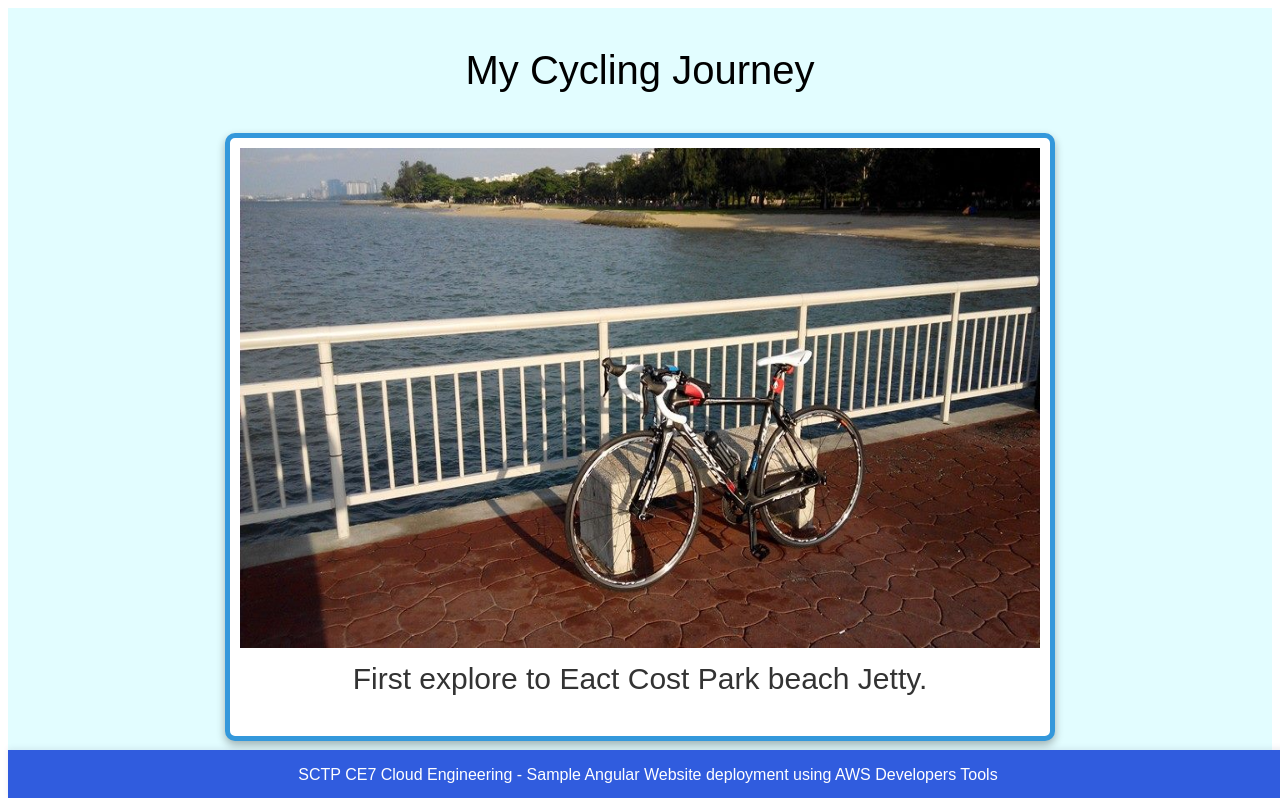
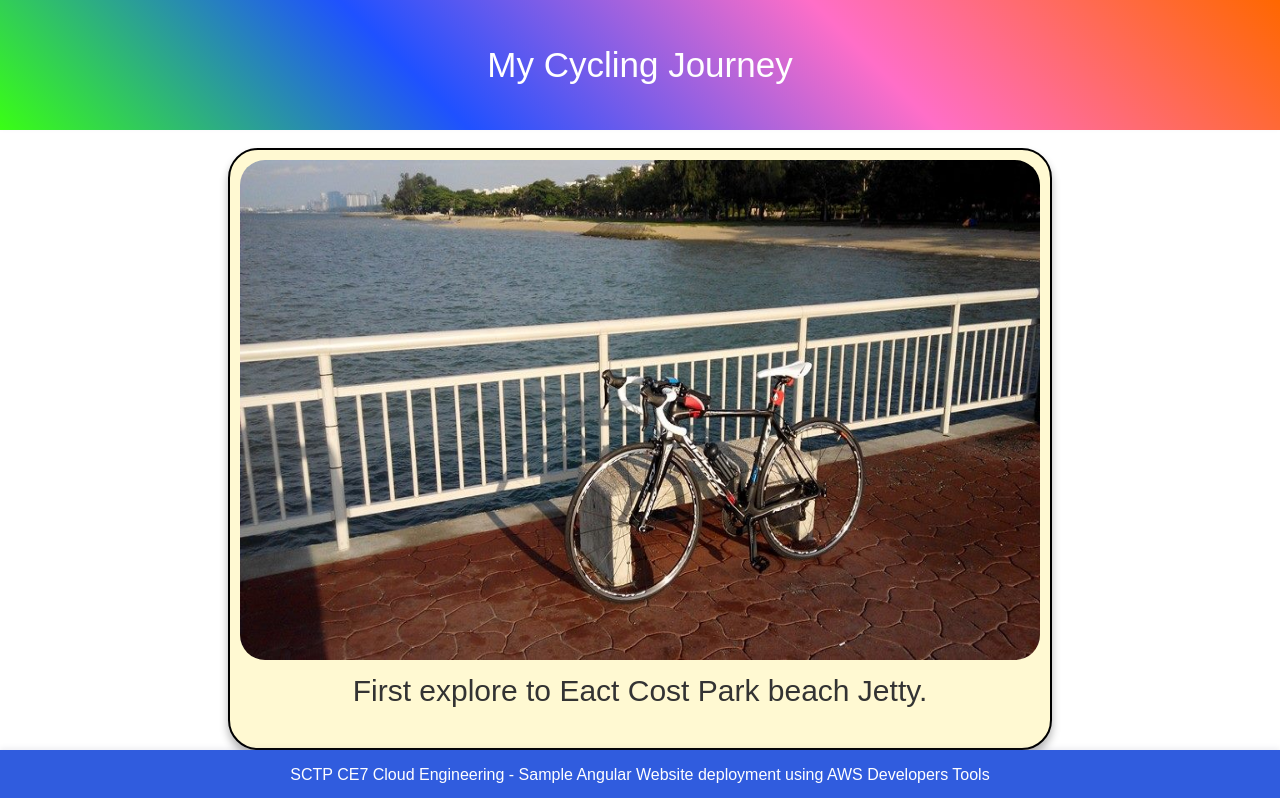
Before and after one commit to tcwong2024/CE7-M2-ST-Angular-Web-Application, an Angular app: page / in a window 1280 px wide. Shown: the top 798 px of the page. Built offline with nearby package versions, Linux system fonts and the light colour scheme.

Commit message:
update cycling-story css and html

```diff
--- a/src/app/cycling-story/cycling-story.component.css
+++ b/src/app/cycling-story/cycling-story.component.css
@@ -1,41 +1,50 @@
-/* html,
-body {
-  height: 100%;
-  margin: 0;
-} */
-
-.parent {
+.container {
   display: flex;
   flex-direction: column;
   align-items: center;
   justify-content: center;
-  background-color: #e2fdff;
+  background-color: #fff;
   height: 100%;
   width: 100%;
 }
 
-.container {
+.header {
+  background: linear-gradient(45deg, #39ff14, #1f51ff, #ff6ec7, #ff6700);
+  color: #fff;
+  text-align: center;
+  position: fixed;
+  top: 0;
   width: 100%;
-  height: 100%;
-  text-align: center;
+  box-shadow: 0 -2px 5px rgba(90, 86, 124, 0.1);
+  padding: 10px 0;
+  z-index: 1000;
 }
 
-.image-container {
-  border: 5px solid #3498db;
-  border-radius: 10px;
-  box-shadow: 0 4px 8px rgba(0, 0, 0, 0.3);
+.header-font {
+  font-family: Arial, sans-serif;
+  font-size: 35px;
+}
+
+.body {
+  padding-top: 140px;
+  padding-bottom: 100px;
+}
+
+.img-container {
+  border: 2px solid #000000;
+  border-radius: 30px;
+  box-shadow: 0 6px 8px rgba(0, 0, 0, 0.3);
   padding: 10px;
-  background-color: #fff;
+  background-color: #fff9d2;
   width: max-content;
-  margin: auto;
   text-align: center;
   margin-bottom: 20px;
 }
 
-.images {
-  width: 100%;
-  height: auto;
-  border-radius: 10px;
+.img-size {
+  width: 800px;
+  height: 500px;
+  border-radius: 25px;
 }
 
 .image-caption {
@@ -47,18 +56,8 @@ body {
   width: 800px;
 }
 
-.font-header {
-  font-family: Arial, sans-serif;
-  font-size: 40px;
-}
-
-.img-size {
-  width: 800px;
-  height: 500px;
-}
-
 .footer {
-    background-color:#305CDE;
+  background-color: #305cde;
   color: #fff;
   text-align: center;
   position: fixed;
@@ -67,16 +66,3 @@ body {
   box-shadow: 0 -2px 5px rgba(90, 86, 124, 0.1);
   font-family: Arial, sans-serif;
 }
-
-  .footer a {
-    color: #fff;
-    text-decoration: none;
-  }
-
-  .footer a:hover {
-    text-decoration: underline;
-  }
-
-  .empty-line {
-    padding: 200px;
-  }
--- a/src/app/cycling-story/cycling-story.component.html
+++ b/src/app/cycling-story/cycling-story.component.html
@@ -1,24 +1,19 @@
-<div class="parent">
-  <div class="header-container">
-    <p class="font-header">My Cycling Journey</p>
-  </div>
+<div class="container">
+  <header class="header">
+    <p class="header-font">My Cycling Journey</p>
+  </header>
 
-  <div class="container">
-    <div class="image-container">
-      <div class="images">
+  <div class="body">
+    <div class="img-container">
       <img
         class="img-size"
         src="assets/img_ecp_beach.jpg"
         alt="img_ecp_beach"
       />
-        <p class="image-caption">
-          First explore to Eact Cost Park beach Jetty.
-        </p>
-      </div>
+      <p class="image-caption">First explore to Eact Cost Park beach Jetty.</p>
     </div>
 
-    <div class="image-container">
-      <div class="images">
+    <div class="img-container">
       <img
         class="img-size"
         src="assets/img_seletar_dam.jpg"
@@ -29,38 +24,32 @@
         memories and proving that the best views come with the best company!
       </p>
     </div>
-    </div>
 
-    <div class="image-container">
-      <div class="images">
+    <!-- <div class="img-container">
       <img
         class="img-size"
         src="assets/img_cycling_photo_shooting.jpg"
         alt="img_cycling_photo_shooting"
       />
       <p class="image-caption">
-          Here’s my bulky camera gear, capturing stunning views while
-          cycling—back when smartphones were still just a sci-fi fantasy!
+        Here’s my bulky camera gear, capturing stunning views while cycling—back
+        when smartphones were still just a sci-fi fantasy!
       </p>
     </div>
-    </div>
 
-    <div class="image-container">
-      <div class="images">
+    <div class="img-container">
       <img
         class="img-size"
         src="assets/route_half_singapore.jpg"
         alt="route_half_singapore"
       />
       <p class="image-caption">
-          Cycling route to explore North East area - Changi Vilage, ECP beach
-          and Marina Bay Sands.
+        Cycling route to explore North East area - Changi Vilage, ECP beach and
+        Marina Bay Sands.
       </p>
     </div>
-    </div>
-    <!--
-    <div class="image-container">
-      <div class="images">
+
+    <div class="img-container">
       <img
         class="img-size"
         src="assets/route_north_to_south.jpg"
@@ -70,10 +59,8 @@
         Cycling route to explore North South area - Sentosa Islands.
       </p>
     </div>
-    </div>
 
-    <div class="image-container">
-      <div class="images">
+    <div class="img-container">
       <img
         class="img-size"
         src="assets/img_servicing_bike.jpg"
@@ -83,9 +70,8 @@
         Giving my bike a DIY spa day, so it's fresh and fabulous for our next
         adventure!
       </p>
+    </div>-->
   </div>
-    </div>
-  </div> -->
 
   <div class="empty-line"></div>
 
@@ -96,4 +82,3 @@
     </p>
   </footer>
 </div>
-</div>
```
Lines whose indentation alone changed are shown as unchanged.
